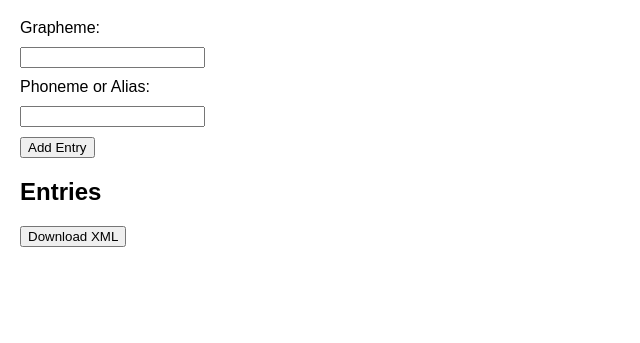
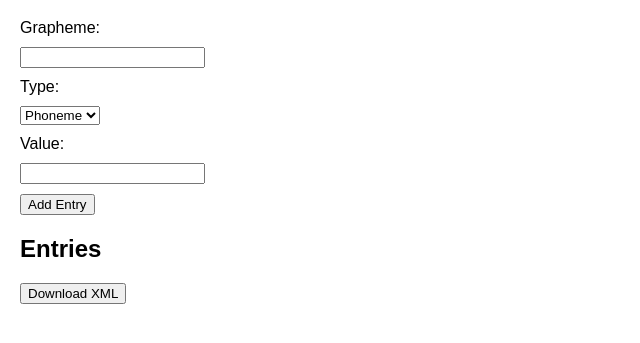
Before and after one commit to ibastevan/pronunciation-generator, a plain HTML site: page index.html in a window 1280 px wide. Shown: the part 61-404 px from the top of the page, without its empty margins (0-640 px from the left). Drawn offline with Linux system fonts and the light colour scheme.

Commit message:
Update index.html

```diff
--- a/index.html
+++ b/index.html
@@ -6,7 +6,7 @@
     <title>Lexicon XML Generator</title>
     <style>
         body { font-family: Arial, sans-serif; margin: 20px; }
-        input, button { margin: 10px 0; display: block; }
+        input, select, button { margin: 10px 0; display: block; }
     </style>
 </head>
 <body>
@@ -15,8 +15,14 @@
         <label for="grapheme">Grapheme:</label>
         <input type="text" id="grapheme" required>
 
-        <label for="phoneme">Phoneme or Alias:</label>
-        <input type="text" id="phoneme" required>
+        <label for="type">Type:</label>
+        <select id="type" required>
+            <option value="phoneme">Phoneme</option>
+            <option value="alias">Alias</option>
+        </select>
+
+        <label for="value">Value:</label>
+        <input type="text" id="value" required>
 
         <button type="button" onclick="addEntry()">Add Entry</button>
     </form>
```
